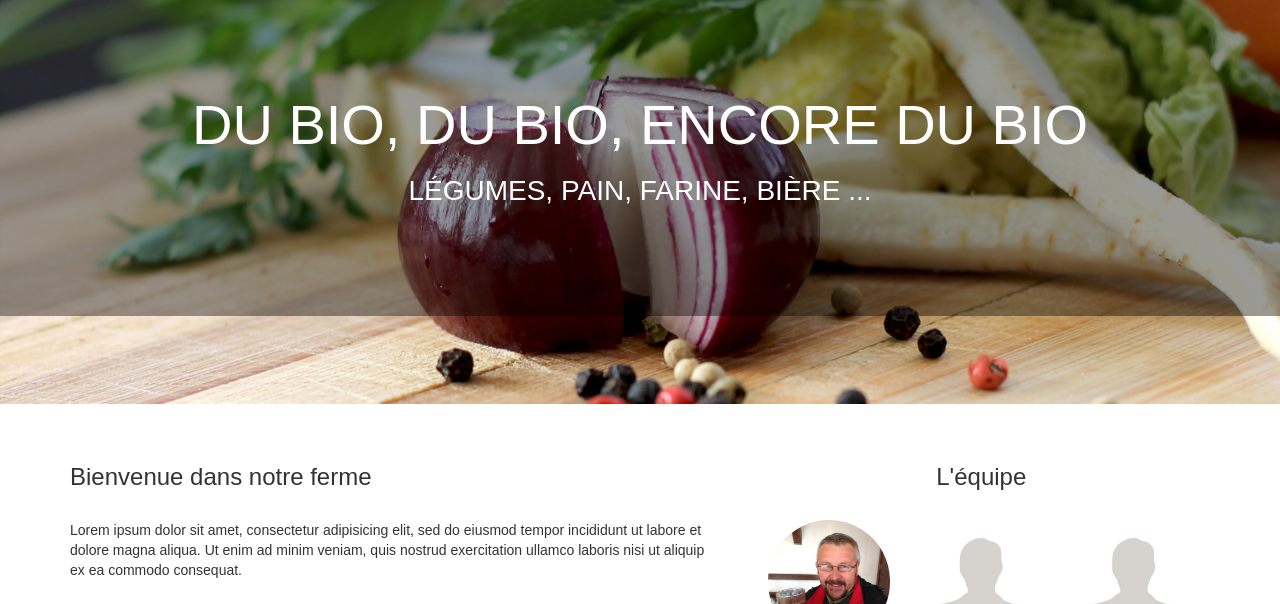
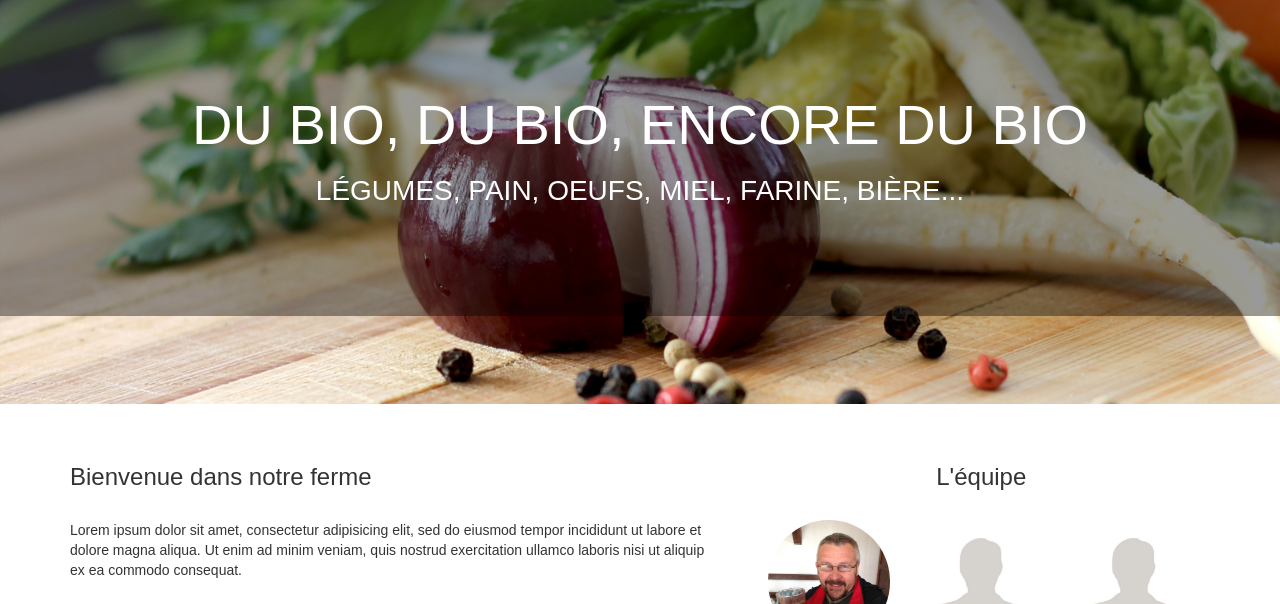
Before and after one commit to flopreynat/lafermedessources, a plain HTML site: page index.html in a window 1280 px wide. Shown: the part 196-800 px from the top of the page. Drawn offline with nearby package versions, Linux system fonts and the light colour scheme; a web font is replaced by a local one.

Commit message:
slight modif

```diff
--- a/index.html
+++ b/index.html
@@ -27,7 +27,7 @@
     <div class="breathe" id="banner">
       <div class="bannerMessage">
         <h1>Du bio, du bio, encore du bio</h1>
-        <h3>légumes, pain, farine, bière ...</h3>
+        <h3>légumes, pain, oeufs, miel, farine, bière...</h3>
       </div>
     </div>
     <div class="container">
```
